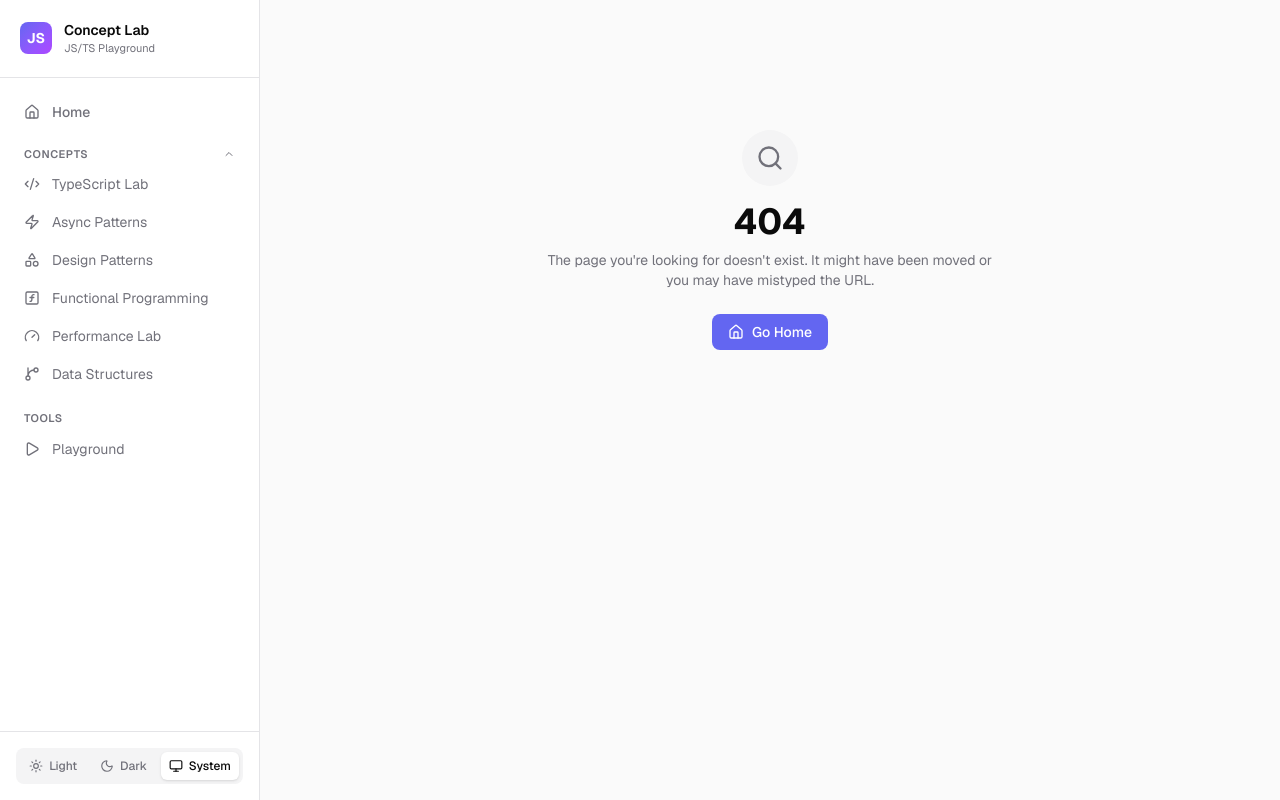
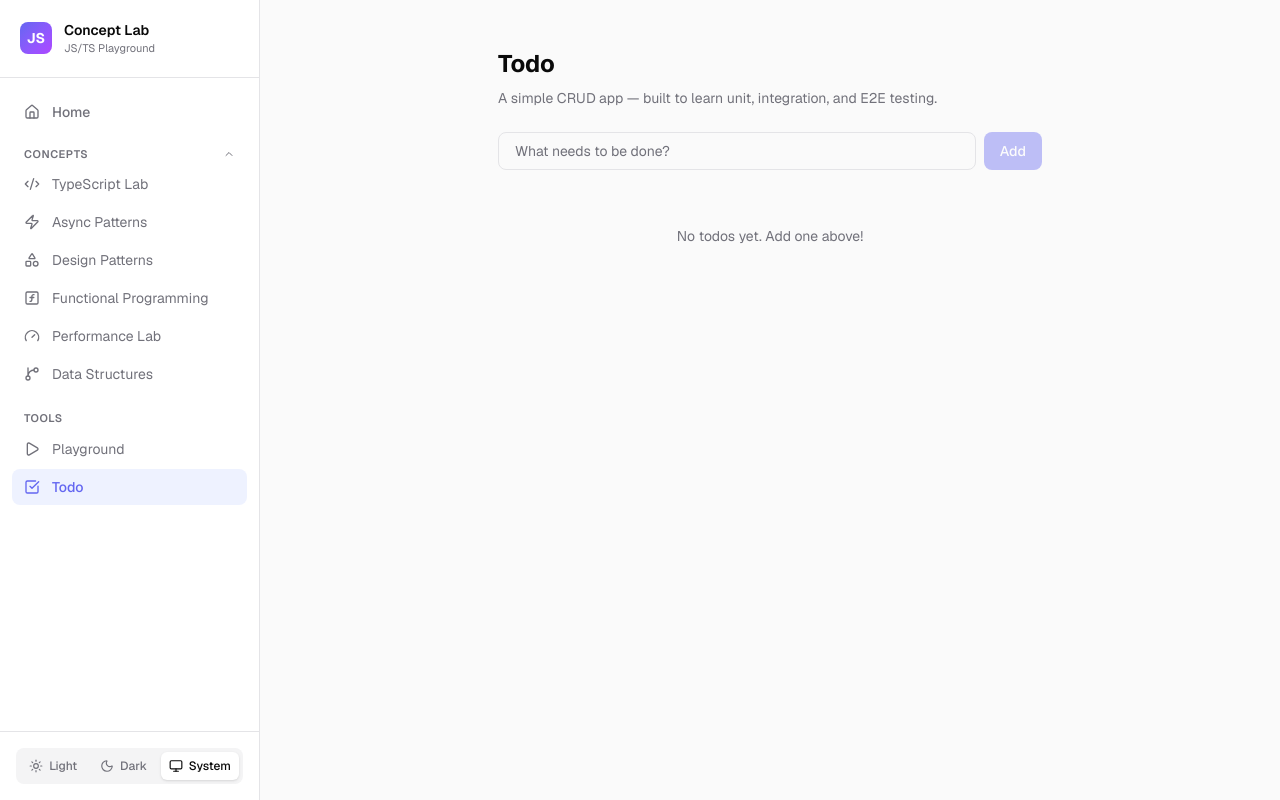
Before and after one commit to connect2gopu/js-concepts-lab, a Next.js app: page /todo in a window 1280 px wide. Before the commit this address had no page. Built offline with nearby package versions, Linux system fonts and the light colour scheme.

Commit message:
phase 0 - functionality done

```diff
--- /dev/null
+++ b/app/todo/page.tsx
@@ -0,0 +1,31 @@
+"use client";
+
+import type { Metadata } from "next";
+import { useTodos } from "@/components/todo/useTodos";
+import { TodoInput } from "@/components/todo/TodoInput";
+import { TodoList } from "@/components/todo/TodoList";
+
+export default function TodoPage() {
+  const { todos, addTodo, toggleTodo, deleteTodo } = useTodos();
+
+  return (
+    <div className="mx-auto max-w-xl px-4 py-12">
+      <h1 className="mb-2 text-2xl font-bold text-foreground">Todo</h1>
+      <p className="mb-6 text-sm text-muted-foreground">
+        A simple CRUD app — built to learn unit, integration, and E2E testing.
+      </p>
+
+      <div className="mb-6">
+        <TodoInput onAdd={addTodo} />
+      </div>
+
+      <TodoList todos={todos} onToggle={toggleTodo} onDelete={deleteTodo} />
+
+      {todos.length > 0 && (
+        <p className="mt-4 text-xs text-muted-foreground text-right">
+          {todos.filter((t) => t.completed).length} / {todos.length} completed
+        </p>
+      )}
+    </div>
+  );
+}
--- a/components/sidebar.tsx
+++ b/components/sidebar.tsx
@@ -9,6 +9,7 @@ import {
   X,
   Home,
   Play,
+  CheckSquare,
   Sun,
   Moon,
   Monitor,
@@ -127,6 +128,19 @@ export function Sidebar() {
           <Play className="h-4 w-4" />
           Playground
         </Link>
+        <Link
+          href="/todo"
+          onClick={() => setMobileOpen(false)}
+          className={cn(
+            "mb-0.5 flex items-center gap-3 rounded-lg px-3 py-2 text-sm transition-colors",
+            pathname === "/todo"
+              ? "bg-accent-light text-accent font-medium"
+              : "text-muted-foreground hover:bg-muted hover:text-foreground"
+          )}
+        >
+          <CheckSquare className="h-4 w-4" />
+          Todo
+        </Link>
       </nav>
 
       {/* Theme toggle */}
--- /dev/null
+++ b/components/todo/TodoInput.tsx
@@ -0,0 +1,38 @@
+"use client";
+
+import { useState } from "react";
+
+interface TodoInputProps {
+  onAdd: (text: string) => void;
+}
+
+export function TodoInput({ onAdd }: TodoInputProps) {
+  const [value, setValue] = useState("");
+
+  function handleSubmit(e: React.FormEvent) {
+    e.preventDefault();
+    if (!value.trim()) return;
+    onAdd(value);
+    setValue("");
+  }
+
+  return (
+    <form onSubmit={handleSubmit} className="flex gap-2">
+      <input
+        type="text"
+        value={value}
+        onChange={(e) => setValue(e.target.value)}
+        placeholder="What needs to be done?"
+        aria-label="New todo text"
+        className="flex-1 rounded-lg border border-border bg-background px-4 py-2 text-sm text-foreground placeholder:text-muted-foreground focus:outline-none focus:ring-2 focus:ring-accent"
+      />
+      <button
+        type="submit"
+        disabled={!value.trim()}
+        className="rounded-lg bg-accent px-4 py-2 text-sm font-medium text-accent-foreground transition-opacity disabled:opacity-40 hover:opacity-90"
+      >
+        Add
+      </button>
+    </form>
+  );
+}
--- /dev/null
+++ b/components/todo/TodoItem.tsx
@@ -0,0 +1,39 @@
+"use client";
+
+import type { Todo } from "./useTodos";
+
+interface TodoItemProps {
+  todo: Todo;
+  onToggle: (id: string) => void;
+  onDelete: (id: string) => void;
+}
+
+export function TodoItem({ todo, onToggle, onDelete }: TodoItemProps) {
+  return (
+    <li className="flex items-center gap-3 rounded-lg border border-border bg-card px-4 py-3">
+      <input
+        type="checkbox"
+        checked={todo.completed}
+        onChange={() => onToggle(todo.id)}
+        aria-label={`Mark "${todo.text}" as ${todo.completed ? "incomplete" : "complete"}`}
+        className="h-4 w-4 cursor-pointer accent-accent"
+      />
+      <span
+        className={`flex-1 text-sm ${
+          todo.completed
+            ? "line-through text-muted-foreground"
+            : "text-card-foreground"
+        }`}
+      >
+        {todo.text}
+      </span>
+      <button
+        onClick={() => onDelete(todo.id)}
+        aria-label={`Delete "${todo.text}"`}
+        className="rounded px-2 py-1 text-xs text-muted-foreground transition-colors hover:bg-destructive/10 hover:text-destructive"
+      >
+        Delete
+      </button>
+    </li>
+  );
+}
--- /dev/null
+++ b/components/todo/TodoList.tsx
@@ -0,0 +1,33 @@
+"use client";
+
+import type { Todo } from "./useTodos";
+import { TodoItem } from "./TodoItem";
+
+interface TodoListProps {
+  todos: Todo[];
+  onToggle: (id: string) => void;
+  onDelete: (id: string) => void;
+}
+
+export function TodoList({ todos, onToggle, onDelete }: TodoListProps) {
+  if (todos.length === 0) {
+    return (
+      <p className="py-8 text-center text-sm text-muted-foreground">
+        No todos yet. Add one above!
+      </p>
+    );
+  }
+
+  return (
+    <ul className="flex flex-col gap-2">
+      {todos.map((todo) => (
+        <TodoItem
+          key={todo.id}
+          todo={todo}
+          onToggle={onToggle}
+          onDelete={onDelete}
+        />
+      ))}
+    </ul>
+  );
+}
--- /dev/null
+++ b/components/todo/useTodos.ts
@@ -0,0 +1,36 @@
+import { useState } from "react";
+
+export type Todo = { id: string; text: string; completed: boolean };
+
+export function useTodos() {
+  const [todos, setTodos] = useState<Todo[]>([]);
+
+  function addTodo(text: string) {
+    const trimmed = text.trim();
+    if (!trimmed) return;
+    setTodos((prev) => [
+      ...prev,
+      { id: crypto.randomUUID(), text: trimmed, completed: false },
+    ]);
+  }
+
+  function toggleTodo(id: string) {
+    setTodos((prev) =>
+      prev.map((t) => (t.id === id ? { ...t, completed: !t.completed } : t))
+    );
+  }
+
+  function deleteTodo(id: string) {
+    setTodos((prev) => prev.filter((t) => t.id !== id));
+  }
+
+  function editTodo(id: string, newText: string) {
+    const trimmed = newText.trim();
+    if (!trimmed) return;
+    setTodos((prev) =>
+      prev.map((t) => (t.id === id ? { ...t, text: trimmed } : t))
+    );
+  }
+
+  return { todos, addTodo, toggleTodo, deleteTodo, editTodo };
+}
```
